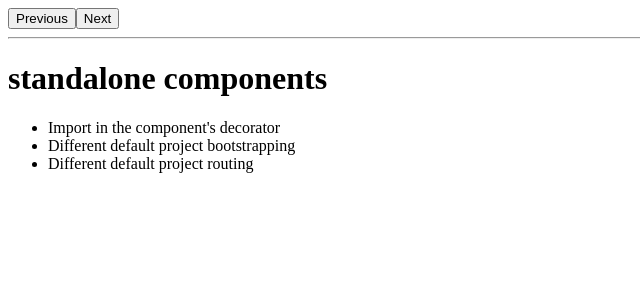
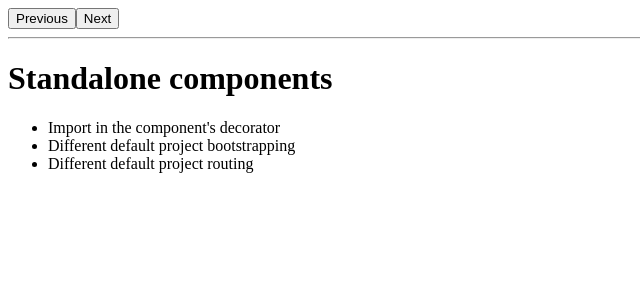
Before and after one commit to BryanDebinB12/angular-17-demo, an Angular app: page /1 in a window 1280 px wide. Shown: the top 300 px of the page, without its empty margins (0-640 px from the left). Built offline with nearby package versions, Linux system fonts and the light colour scheme.

Commit message:
fix typo

```diff
--- a/src/app/app.routes.ts
+++ b/src/app/app.routes.ts
@@ -23,6 +23,5 @@ export const routes: Routes = [
   { path: '8', component: TypedFormComponent },
   { path: '9', component: InputDecoratorComponent },
   { path: '10', component: NgTemplateOutletExampleComponent },
-  //   { path: '11', component},
   { path: '**', redirectTo: '1' },
 ];
--- a/src/app/control-flow-switch/control-flow-switch.component.html
+++ b/src/app/control-flow-switch/control-flow-switch.component.html
@@ -4,7 +4,7 @@
   I encourage not to use switch in templates, except for very simple use cases.
   The reason is that
   <ul>
-    <li>it is not very readable</li>
+    <li>It is not very readable</li>
     <li>
       Neither the old syntax nor the new one has compelling type checking (see
       commented code below)
--- a/src/app/inject/inject.component.html
+++ b/src/app/inject/inject.component.html
@@ -1,4 +1,4 @@
-<h1>inject function</h1>
+<h1>Inject function</h1>
 
 No need to use constructor for a component :
 <ul>
--- a/src/app/standalone/standalone.component.html
+++ b/src/app/standalone/standalone.component.html
@@ -1,4 +1,4 @@
-<h1>standalone components</h1>
+<h1>Standalone components</h1>
 
 <ul>
   <li>Import in the component's decorator</li>
```
